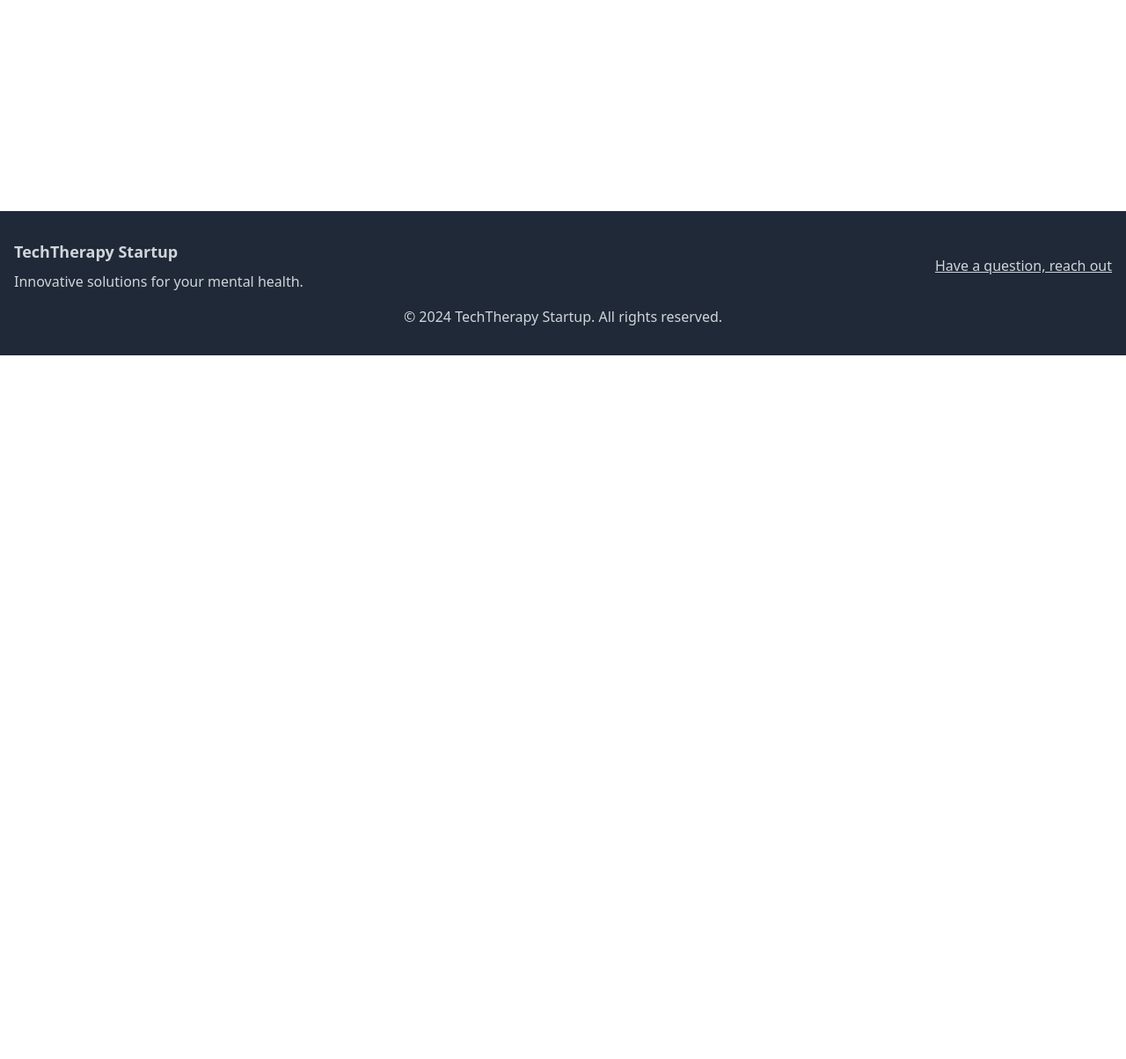
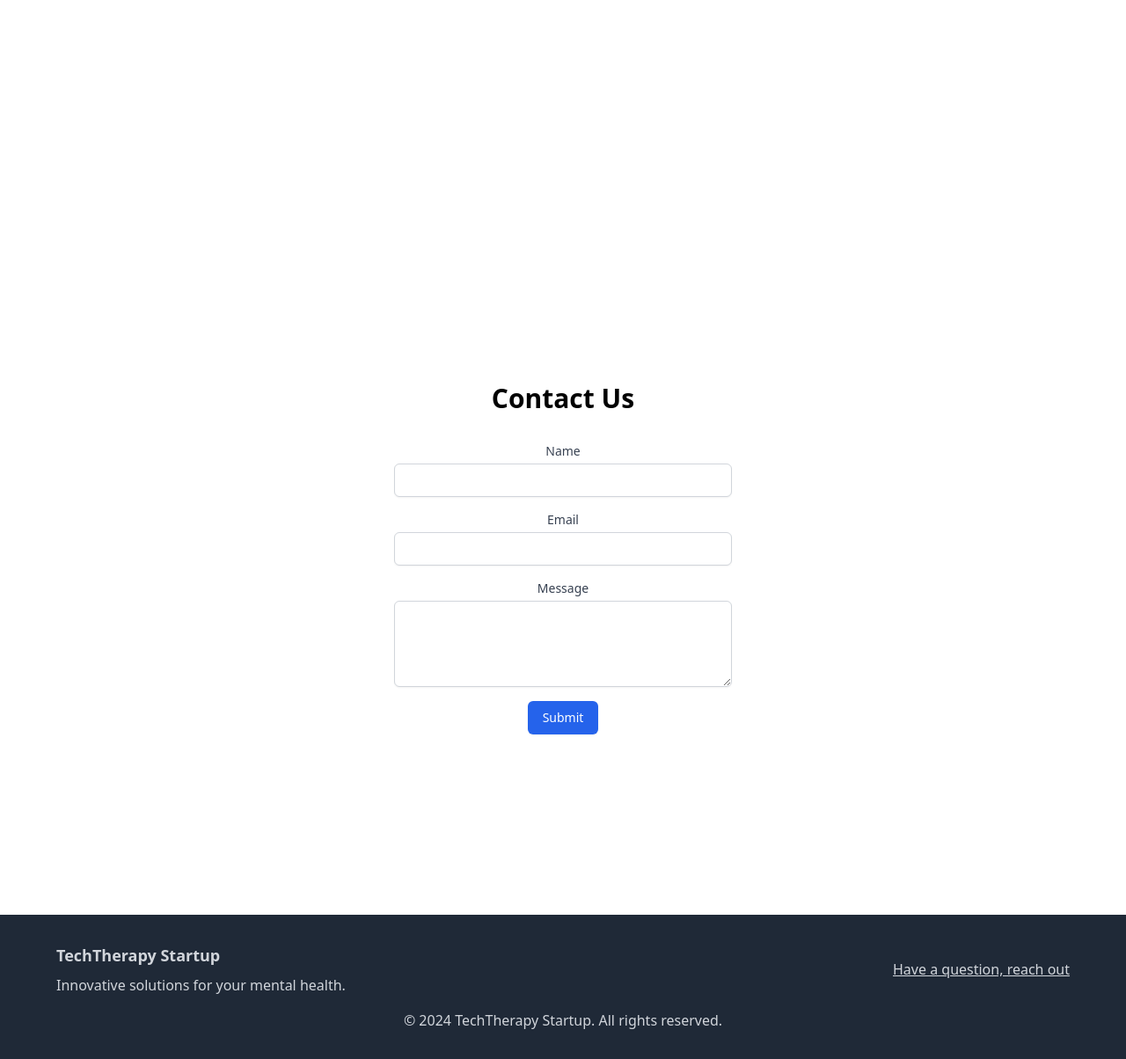
Before and after one commit to Tobechi15/hackathon-week-1, a PHP site: page / in a window 1280 px wide. Shown: the part 2166-3370 px from the top of the page at 88% size. Before the commit the page ends 2570 px from the top, so only its background shows below. Run offline with PHP 8.4, Linux system fonts and the light colour scheme; some libraries are stand-ins or nearby versions.

Commit message:
added a contact us section , removed reach out html

```diff
--- a/index.php
+++ b/index.php
@@ -88,8 +88,8 @@ session_start(); // Start the session
         <div class="container mx-auto px-4 py-4 xl:px-16 flex justify-between items-center">
             <div class="text-2xl font-bold text-blue-600" style="cursor: pointer;"><a href="#home">TechTherapy</a></div>
             <div class="hidden md:flex space-x-4">
-                <a href="\hackathon-week-1\" class="text-gray-700 hover:text-blue-600">Home</a>
-                <a href="p_dashboard" class="text-gray-700 hover:text-blue-600">Dashboard</a>
+                <a href="#home" class="text-gray-700 hover:text-blue-600">Home</a>
+                <a href="#_dashboard" class="text-gray-700 hover:text-blue-600">Dashboard</a>
                 <!-- <a href="#features" class="text-gray-700 hover:text-blue-600">Features</a> -->
                 <a href="#about" class="text-gray-700 hover:text-blue-600">About Us</a>
                 <a href="#reviews" class="text-gray-700 hover:text-blue-600">Reviews</a>
@@ -99,7 +99,7 @@ session_start(); // Start the session
         <?php if (isset($_SESSION['is_logged_in'])) : ?>
                 <a href="script/logout" class="hidden md:block bg-blue-600 text-white px-4 py-2 rounded">Sign Out</a>
         <?php else : ?>
-            <a href="signup" class="hidden md:block bg-blue-600 text-white px-4 py-2 rounded">Get Started</a>
+            <a href="signup.php" class="hidden md:block bg-blue-600 text-white px-4 py-2 rounded">Get Started</a>
         <?php endif; ?>
             <div class="md:hidden">
                 <button id="menu-btn" class="text-gray-700 hover:text-blue-600 focus:outline-none">
@@ -174,7 +174,7 @@ session_start(); // Start the session
                 platform to help connect people with therapists and vice versa. An often concern is cost (for both the therapist and patient), as a result
                 we've tried to minimize it as much as possible, since the services provided are fully online, therapists don't need to pay for office space
                 and patients can also save the cost of commuting. We are aware that the problem isn't entirely solved, nontheless we are always working to provide
-                you with the best, so please bear with us. Have a suggestion? <a href="reach_out.html"><u>Reach out, we'd love to hear it!</u></a>
+                you with the best, so please bear with us. Have a suggestion? <a href="#contact"><u>Reach out, we'd love to hear it!</u></a>
           </p>
         </div>
       </section>
@@ -310,6 +310,33 @@ session_start(); // Start the session
         </div>
     </section>
 
+    <section class="bg-white text-black py-10 text-left relative flex items-center justify-center" style="height: 100vh;" id="contact">
+    <div class="text-center w-full max-w-lg px-4 xl:px-16">
+        <h2 class="text-3xl font-bold text-black mb-8">Contact Us</h2>
+        <form class="space-y-4" name="submit-to-google-sheet">
+            <div>
+                <label for="name" class="block text-sm font-medium text-gray-700">Name</label>
+                <input type="text" id="name" name="Name" class="mt-1 p-2 block w-full shadow-sm sm:text-sm border border-gray-300 rounded-md" required>
+            </div>
+            <div>
+                <label for="email" class="block text-sm font-medium text-gray-700">Email</label>
+                <input type="email" id="email" name="Email" class="mt-1 p-2 block w-full shadow-sm sm:text-sm border border-gray-300 rounded-md" required>
+            </div>
+            <div>
+                <label for="message" class="block text-sm font-medium text-gray-700">Message</label>
+                <textarea id="message" name="Message" rows="4" class="mt-1 p-2 block w-full shadow-sm sm:text-sm border border-gray-300 rounded-md" required></textarea>
+            </div>
+            <div class="text-center">
+                <button type="submit" class="inline-flex justify-center py-2 px-4 border border-transparent shadow-sm text-sm font-medium rounded-md text-white bg-blue-600 hover:bg-blue-700 focus:outline-none focus:ring-2 focus:ring-offset-2 focus:ring-blue-500">Submit</button>
+            </div>
+        </form>
+        <span id="msg" style="color: blue; margin-top: 10px; display: block;"></span>
+    </div>
+</section>
+
+
+
+
     <!-- <section class="bg-white text-black py-10 text-left relative" style="height: 100vh;">
         <div class="container mx-auto px-4 xl:px-16">
             <div class="gap-x-16 md:flex md:items-center md:justify-between">
@@ -328,8 +355,8 @@ session_start(); // Start the session
     </section> -->
 
     <!-- Footer -->
-    <footer id="contact" class="bg-gray-800 text-gray-300 py-8">
-        <div class="container mx-auto px-4">
+    <footer class="bg-gray-800 text-gray-300 py-8">
+        <div class="container mx-auto px-4 xl:px-16">
             <div class="flex justify-between items-center">
                 <div>
                     <h3 class="text-lg font-bold">TechTherapy Startup</h3>
@@ -338,7 +365,7 @@ session_start(); // Start the session
                 <div class="space-x-4">
                     <!-- <a href="#" class="hover:text-white">Privacy Policy</a> -->
                     <!-- <a href="#" class="hover:text-white">Terms of Service</a> -->
-                    <a href="reach_out.html" class="hover:text-white"><u>Have a question, reach out</u></a>
+                    <a href="#contact" class="hover:text-white"><u>Have a question, reach out</u></a>
                 </div>
             </div>
             <div class="mt-4 text-center">
@@ -403,6 +430,23 @@ session_start(); // Start the session
 
         let autoScrollInterval = setInterval(autoScroll, 3000);
 
+        const scriptURL = 'https://script.google.com/macros/s/AKfycbzP1Szsstg86nJb0KLB3fb4t8mjz3XbMX0A1ek9fsVfzd2wuhDjabGPM-64nw_vKPY/exec'
+        const form = document.forms['submit-to-google-sheet']
+        const msg = document.getElementById("msg")
+
+        form.addEventListener('submit', e => {
+            e.preventDefault()
+            fetch(scriptURL, { method: 'POST', body: new FormData(form)})
+            .then(response => {
+                msg.innerHTML = "Message sent successfully"
+                setTimeout(function(){
+                    msg.innerHTML = ""
+                }, 5000)
+                form.reset()
+            })
+            .catch(error => console.error('Error!', error.message))
+        })
+
 
     </script>
 </body>
```
Also changed, not shown: reach_out.html (deleted, +0 -60 lines).
